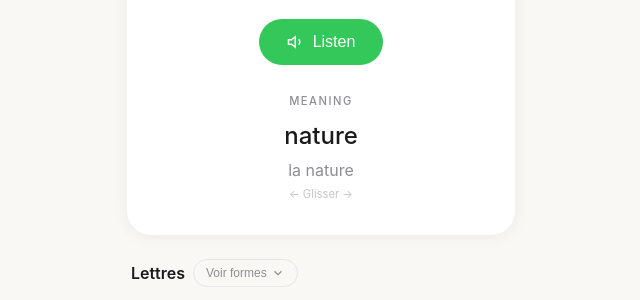
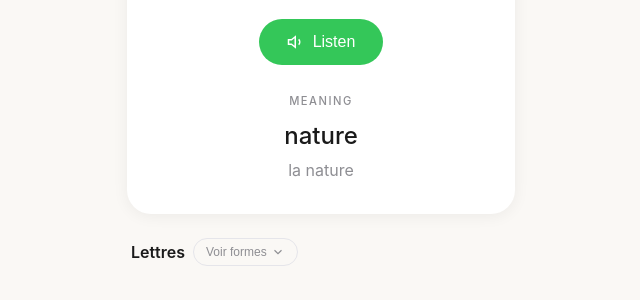
Before and after one commit to SachaRM7/Mot-du-jour-arabe, a plain HTML site: page index.html in a window 1280 px wide. Shown: the part 294-594 px from the top of the page, without its empty margins (319-959 px from the left). Drawn offline with Linux system fonts and the light colour scheme.

Commit message:
Remove: swipe hint supprimé

```diff
--- a/index.html
+++ b/index.html
@@ -71,7 +71,7 @@
                 <p class="meaning" id="meaning">nature</p>
                 <p class="meaning-fr" id="meaningFr">la nature</p>
             </div>
-            <p class="swipe-hint">← Glisser →</p>
+
         </main>
 
         <!-- Letter Breakdown -->
```
